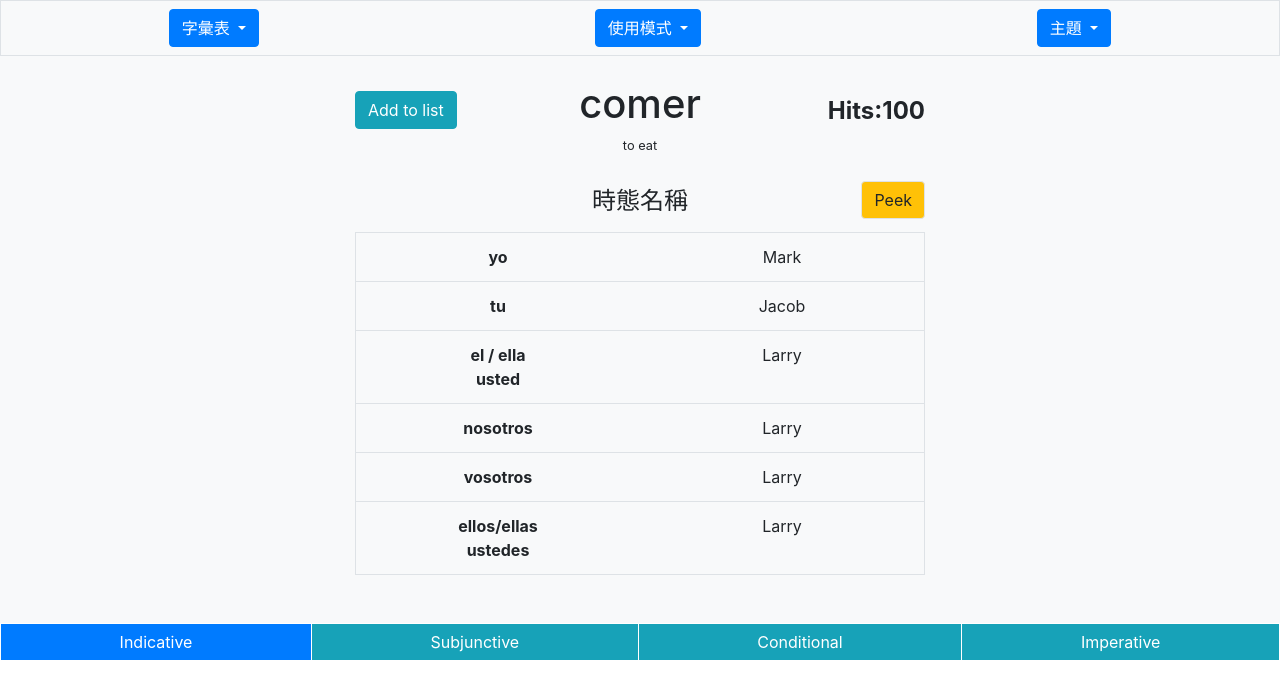
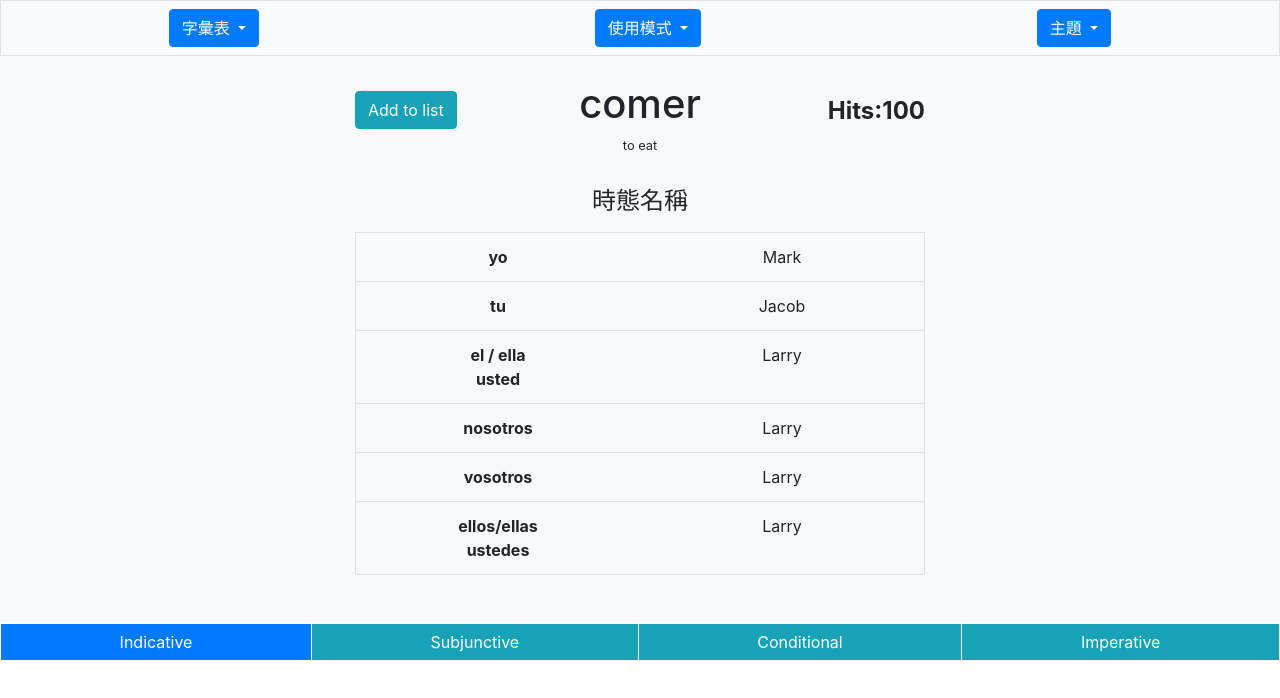
Before and after one commit to zongronghuang/spanish_verb_conjugator, a Vue app: page /#/wordcard in a window 1280 px wide. Shown: the top 698 px of the page. Built offline with nearby package versions, Linux system fonts and the light colour scheme.

Commit message:
feat: move the peek button to the upper-display area

```diff
--- a/src/components/ConjugationTable.vue
+++ b/src/components/ConjugationTable.vue
@@ -1,10 +1,8 @@
 <template>
   <div class="container mt-4">
-    <div class="row position-relative mb-3">
-      <div class="col-6 mx-auto" id="upper-display">
-        <button class="btn btn-info mt-3 float-right" id="add-to-list">
-          Add to list
-        </button>
+    <div class="row mb-3">
+      <div class="col-6 mx-auto position-relative" id="upper-display">
+        <button class="btn btn-info mt-3" id="add-to-list">Add to list</button>
 
         <div class="d-flex flex-column text-center mb-3 mx-1">
           <h1>comer</h1>
@@ -16,13 +14,14 @@
           <span class="align-text-top">:</span>
           <span>100</span>
         </div>
+
+        <!-- <button class="btn btn-warning mt-3" id="peek">Peek</button> -->
       </div>
     </div>
 
     <div class="row">
-      <div class="col text-center col-6 mx-auto position-relative" id="tense">
+      <div class="col text-center col-6 mx-auto">
         <span class="h4 my-4">時態名稱</span>
-        <button class="btn btn-warning border" id="peek">Peek</button>
       </div>
     </div>
 
@@ -75,7 +74,7 @@ export default {
 #peek {
   position: absolute;
   right: 0%;
-  top: -20%;
+  top: 0%;
 }
 
 #add-to-list {
```
